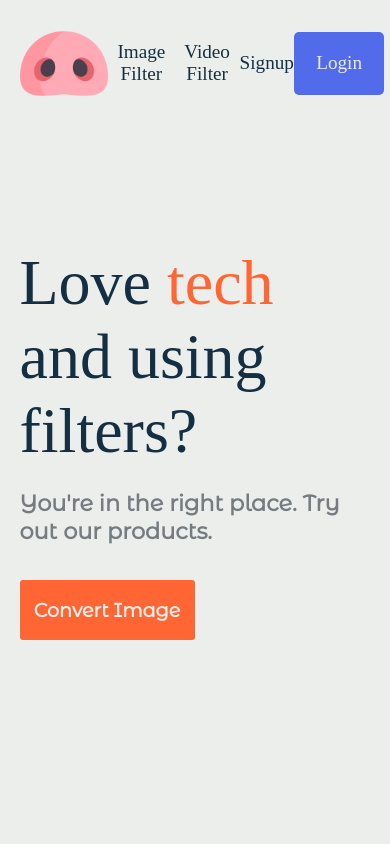
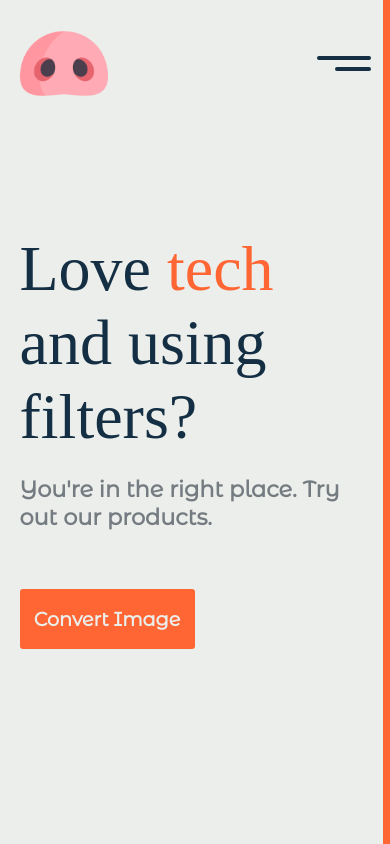
Before and after one commit to thevinitgupta/Pigshell, a React (Create React App) app: page / in a window 390 px wide. Built offline with nearby package versions, Linux system fonts and the light colour scheme; a web font is replaced by a local one.

Commit message:
make navbar and home page responsive

```diff
--- a/src/Components/Navbar.js
+++ b/src/Components/Navbar.js
@@ -1,8 +1,17 @@
-import React from 'react'
+import React, {useState} from 'react'
 import Logo from "../Assets/pig.png"
 import "../Css/Navbar.css"
 
 function Navbar() {
+  // const [useSandwich, setUseSandwich] = useState(true);
+  const [openDropDown, setOpenDropDown] = useState(true);
+
+  const toggleDropDown = () =>{
+    setOpenDropDown((prevValue)=>{
+      return !prevValue;
+    })
+  }
+
   return (
     <nav className='Navbar'>
         <div className='Navbar-Logo'>
@@ -14,6 +23,21 @@ function Navbar() {
             <div className='Nav-item'>Signup</div>
             <div className='Login-Btn'>Login</div>
         </div>
+        <div className='Nav-Sandwich' onClick={toggleDropDown}>
+          <div className='Sandwich Layer-1'></div>
+          <div className='Sandwich Layer-2'></div>
+        </div>
+
+          <div className={!openDropDown ? 'Dropdown Dropdown-opened' : 'Dropdown'}>
+            <div className='Drop-close' onClick={toggleDropDown}>
+              <div className='cross cross-left'></div>
+              <div className='cross cross-right'></div>
+            </div>
+            <div className='Drop-item'>Image Filter</div>
+            <div className='Drop-item'>Video Filter</div>
+            <div className='Drop-item'>Signup</div>
+            <div className='Drop-item'><div className="Drop-Login">Login</div></div>
+          </div>
     </nav>
   )
 }
--- a/src/Css/Home.css
+++ b/src/Css/Home.css
@@ -27,24 +27,26 @@
     font-size: 1.5rem;
     font-weight: 600;
     color: #757c81;
+    margin-bottom: 5%;
 }
 .Home-ctas{
     width: 100%;
     display: flex;
     justify-content: start;
     align-items: center;
-    margin-top: 3%;
-    flex: 0.2;
+    margin-top: 5%;
+    flex: 0.25;
 }
 .Home-img-conv{
     position: relative;
     display: flex;
     justify-content: center;
     align-items: center;
-    font-size: 1.2rem;
-    width: 30%;
-    height : 90%;
+    font-size: 1.35rem;
+    width: 50%;
+    height : 95%;
     min-width: 175px;
+    max-width: 220px;
     min-height: 60px;
     box-sizing: border-box;
     font-weight: 600;
@@ -70,6 +72,9 @@
         position: relative;
         z-index: 2;
     }
+    .Home-ctas{
+        margin-top: 7%;
+    }
     .Home-right{
         position: absolute;
         width: 70%;
@@ -82,7 +87,7 @@
         width: 100%;
     }
 }
-@media  screen and (max-width : 760px) {
+@media  screen and (max-width : 830px) {
     .Home-left{
         flex: 1;
     }
--- a/src/Css/Navbar.css
+++ b/src/Css/Navbar.css
@@ -49,3 +49,92 @@
 .Login-Btn:hover{
     cursor: pointer;
 }
+.Nav-Sandwich{
+    display: none;
+}
+.Dropdown{
+    display: none;
+}
+@media screen and (max-width : 830px) {
+    .Navmenu{
+        display: none;
+    }
+    .Nav-Sandwich{
+        flex: 0.4;
+        height: 80%;
+        display: flex;
+        justify-content: center;
+        align-items: flex-end;
+        flex-direction: column;
+        max-width: 120px;
+    }
+    .Sandwich{
+        height: 4px;
+        border-radius: 3px;
+        background-color: var(--default-color);
+    }
+    .Layer-1{
+        width: 45%;
+        margin-bottom: 7px;
+    }
+    .Layer-2{
+        width: 30%;
+    }
+    .Dropdown{
+        display: flex;
+        flex-direction: column;
+        position: fixed;
+        top: 0;
+        right: -120vw;
+        z-index: 10;
+        height: 100vh;
+        width: 60vw;
+        min-width: 475px;
+        background: var(--default-logo);
+        transition: all 1s ease-in-out;
+    }
+    .Dropdown-opened {
+        right: 0;
+    }
+    .Drop-item{
+        width: 100%;
+        flex: 0.25;
+        color: var(--default-background);
+        font-weight: 400;
+        font-size: 1.5rem;
+        display: flex;
+        align-items: center;
+        justify-content: center;
+    }
+    .Drop-close {
+        position: absolute;
+        width: 50px;
+        height: 50px;
+        top: 3.5%;
+        left: 3%;
+    }
+    .cross {
+        position: inherit;
+        width: 70%;
+        height: 3px;
+        border-radius: 2px;
+        background-color: var(--default-background);
+    }
+    .cross-left{
+        transform: rotate(-45deg);
+    }
+    .cross-right{
+        transform: rotate(45deg);
+    }
+    .Drop-Login{
+        width: 70%;
+        height: 40%;
+        border: 2px solid var(--default-background);
+        display: flex;
+        justify-content: center;
+        align-items: center;
+    }
+    .Drop-Login:hover{
+        cursor: pointer;
+    }
+}
```
